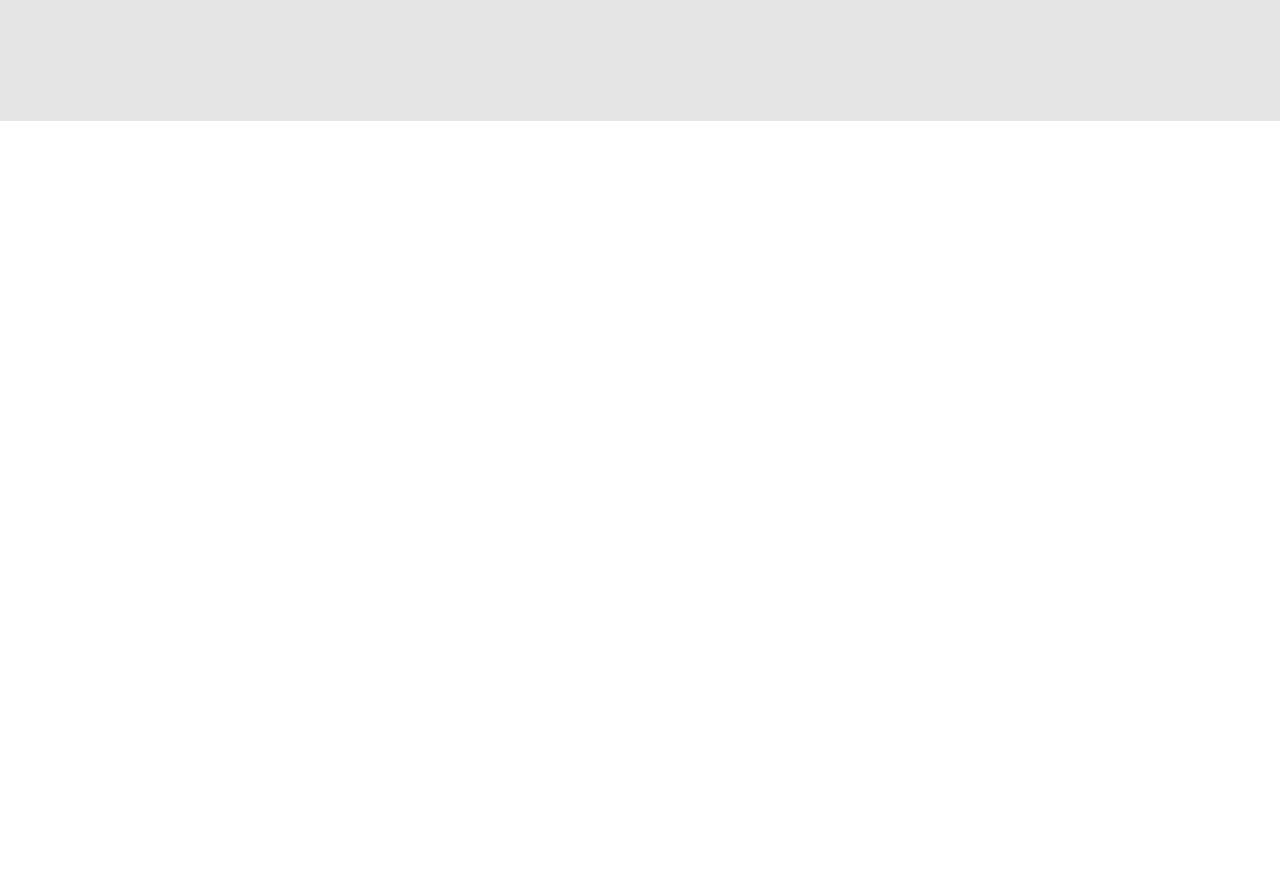
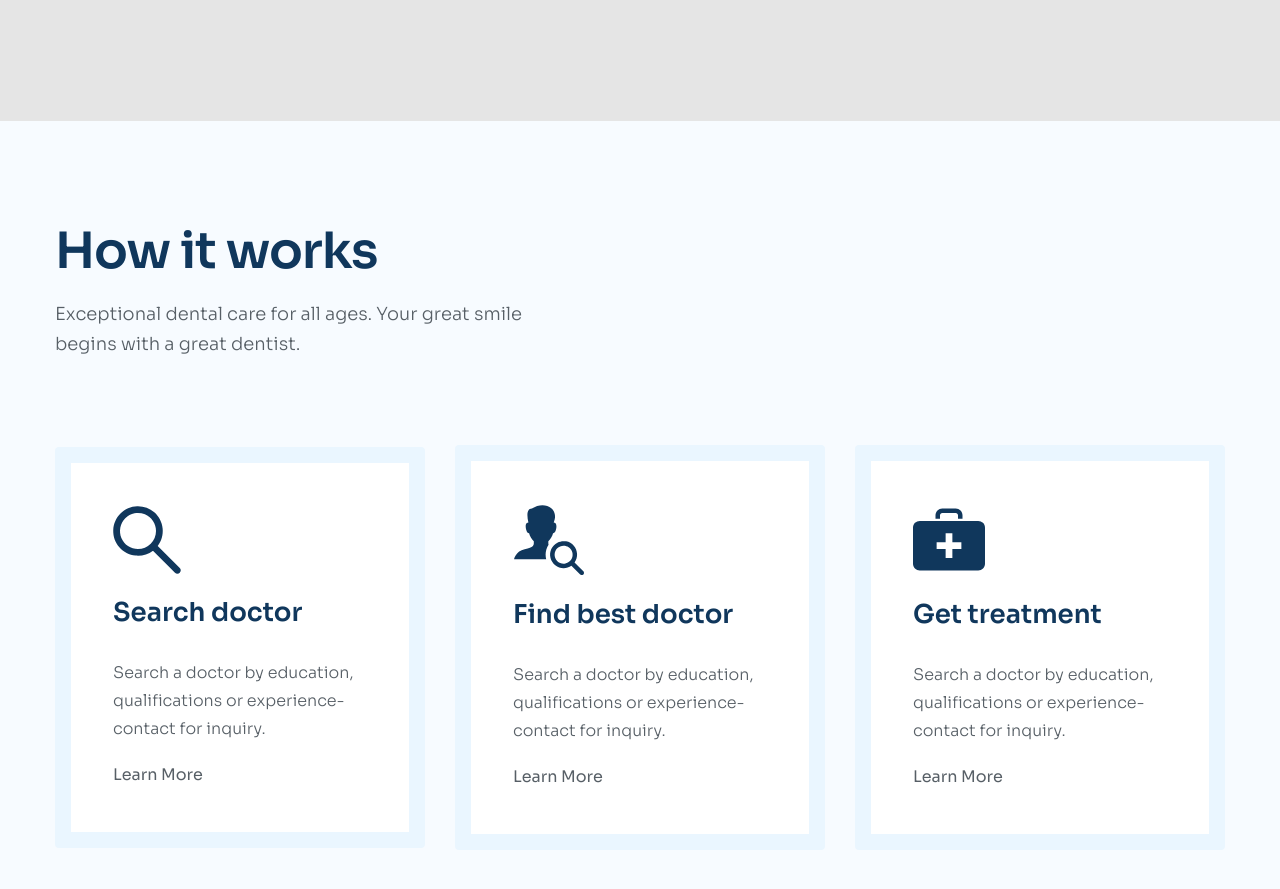
Before and after one commit to VanDuc8199/htmlcss-project-03, a plain HTML site: page index.html in a window 1280 px wide. Shown: the part 1800-2689 px from the top of the page. Drawn offline with Linux system fonts and the light colour scheme.

Commit message:
add work

```diff
--- a/assets/css/styles.css
+++ b/assets/css/styles.css
@@ -229,7 +229,7 @@ a {
     line-height: 1.2;
     text-align: center;
     letter-spacing: -0.02em;
-    color: #10375c;
+    color: var(--secondary-color);
 }
 
 .service__desc {
@@ -284,7 +284,7 @@ a {
     border-radius: 50%;
     background: #eff6fd;
     box-shadow: 0px 8px 16px rgba(0, 0, 0, 0.05);
-    color: #10375c;
+    color: var(--secondary-color);
     transition: 0.3s;
 }
 
@@ -297,7 +297,7 @@ a {
     font-weight: 600;
     font-size: 1.8rem;
     line-height: 1.28;
-    color: #10375c;
+    color: var(--secondary-color);
 }
 
 .service-item__desc {
@@ -307,3 +307,74 @@ a {
     line-height: 1.75;
     color: #575f66;
 }
+
+/* ==================== Work ==================== */
+.work {
+    padding: 100px 0;
+    background: #f7fbff;
+}
+
+.work-item {
+    padding: 43px 42px;
+    background: #ffffff;
+    border-radius: 4px;
+    border: 16px solid #eaf6ff;
+    transition: 0.4s;
+}
+
+.work-item:hover {
+    border-color: var(--primary-color);
+    transform: translateY(-16px);
+}
+
+.work__heading {
+    font-weight: 600;
+    font-size: 5rem;
+    line-height: 1.2;
+    letter-spacing: -0.02em;
+    color: var(--secondary-color);
+}
+
+.work__desc {
+    margin: 18px 0 86px 0;
+    width: 468px;
+    font-weight: 300;
+    font-size: 1.8rem;
+    line-height: 1.67;
+    color: #575f66;
+}
+
+.work__list {
+    display: flex;
+    justify-content: space-between;
+    align-items: center;
+    gap: 0 30px;
+}
+
+.work-item__heading {
+    margin: 18px 0 28px 0;
+    font-weight: 600;
+    font-size: 2.6rem;
+    line-height: 1.38;
+    color: var(--secondary-color);
+}
+
+.work-item__desc {
+    width: 254px;
+    font-weight: 300;
+    font-size: 1.6rem;
+    line-height: 1.75;
+    color: #575f66;
+}
+
+.work-item__more {
+    display: inline-block;
+    margin-top: 18px;
+    font-size: 1.6rem;
+    line-height: 1.75;
+    color: #575f66;
+}
+
+.work-item:hover .work-item__more {
+    color: var(--primary-color);
+}
--- a/index.html
+++ b/index.html
@@ -179,6 +179,7 @@
         </header>
 
         <main>
+            <!-- Service -->
             <section class="service">
                 <div class="container">
                     <h2 class="service__heading">Our services</h2>
@@ -282,6 +283,69 @@
                     </div>
                 </div>
             </section>
+
+            <!-- Work -->
+            <section class="work">
+                <div class="container">
+                    <h2 class="work__heading">How it works</h2>
+                    <p class="work__desc">
+                        Exceptional dental care for all ages. Your great smile
+                        begins with a great dentist.
+                    </p>
+                    <div class="work__list">
+                        <!-- Work item 1 -->
+                        <div class="work-item">
+                            <figure>
+                                <img
+                                    src="./assets/icon/search.svg"
+                                    alt="Search doctor"
+                                    class="work-item__icon"
+                                />
+                            </figure>
+                            <h3 class="work-item__heading">Search doctor</h3>
+                            <p class="work-item__desc">
+                                Search a doctor by education, qualifications or
+                                experience-contact for inquiry.
+                            </p>
+                            <a href="#!" class="work-item__more">Learn More</a>
+                        </div>
+
+                        <!-- Work item 2 -->
+                        <div class="work-item">
+                            <figure>
+                                <img
+                                    src="./assets/icon/user.svg"
+                                    alt="Find best doctor"
+                                    class="work-item__icon"
+                                />
+                            </figure>
+                            <h3 class="work-item__heading">Find best doctor</h3>
+                            <p class="work-item__desc">
+                                Search a doctor by education, qualifications or
+                                experience-contact for inquiry.
+                            </p>
+                            <a href="#!" class="work-item__more">Learn More</a>
+                        </div>
+
+                        <!-- Work item 3 -->
+                        <div class="work-item">
+                            <figure>
+                                <img
+                                    src="./assets/icon/Orion_first_aid_kit.svg"
+                                    alt="Get treatment"
+                                    class="work-item__icon"
+                                />
+                            </figure>
+                            <h3 class="work-item__heading">Get treatment</h3>
+                            <p class="work-item__desc">
+                                Search a doctor by education, qualifications or
+                                experience-contact for inquiry.
+                            </p>
+                            <a href="#!" class="work-item__more">Learn More</a>
+                        </div>
+                    </div>
+                </div>
+            </section>
         </main>
     </body>
 </html>
```
Also changed, not shown: assets/icon/Orion_first_aid_kit.svg (added), assets/icon/search.svg (added), assets/icon/user.svg (added).
